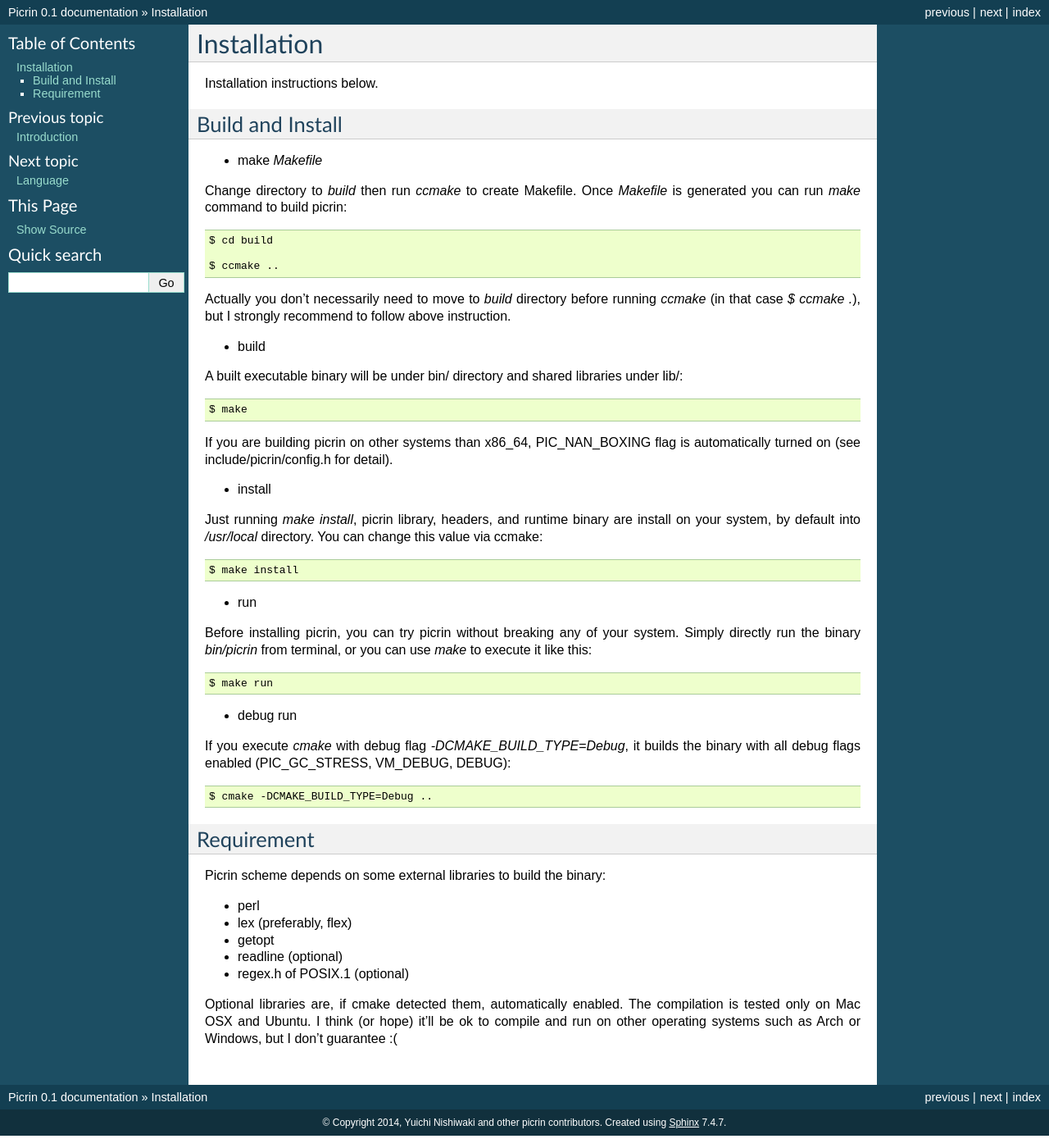
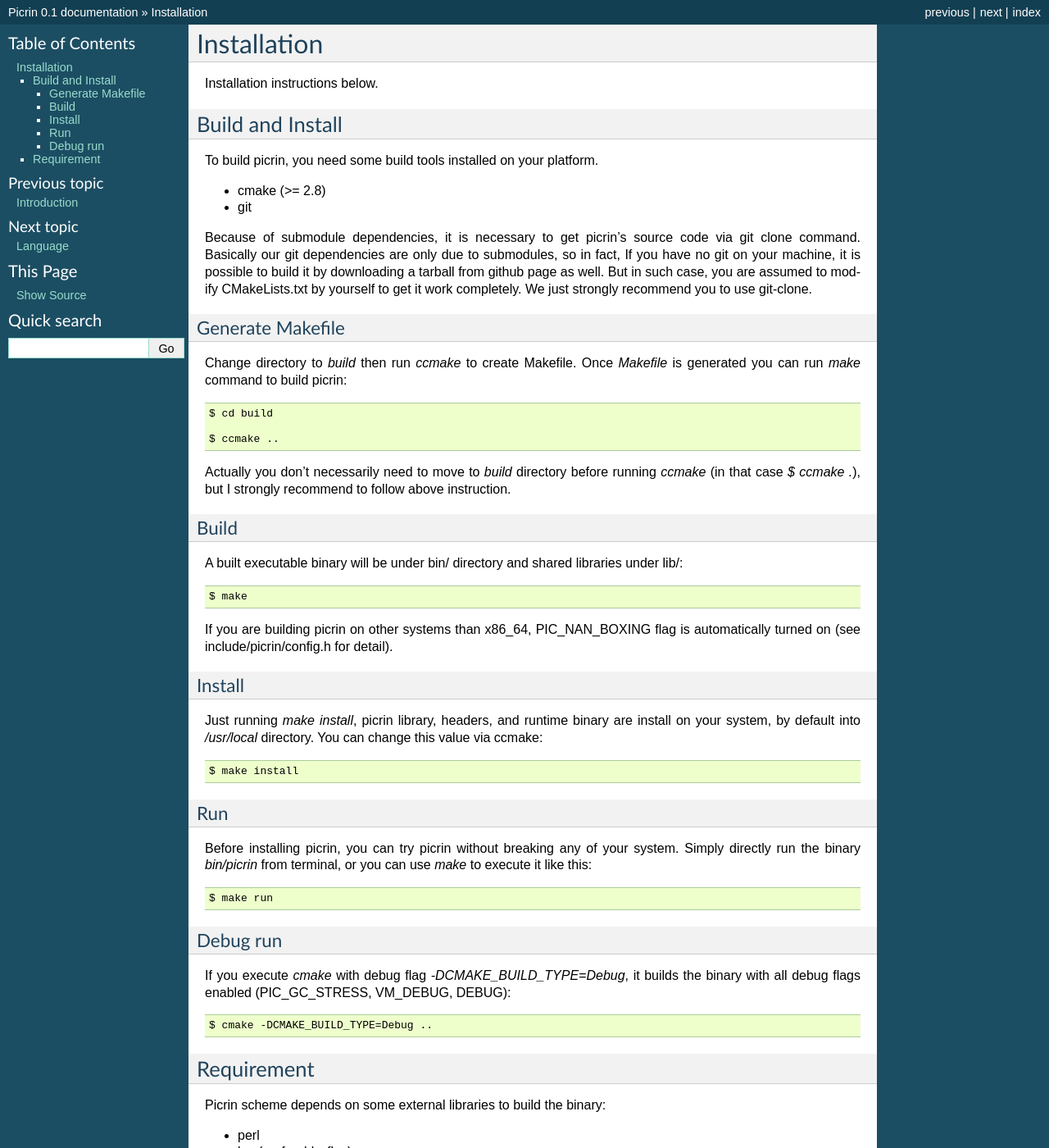
Before and after one commit to picrin-scheme/picrin, a Sphinx documentation site: the page built from docs/deploy.rst, in a window 1280 px wide and 1400 px high. Shown: the whole window at 82% size. Built offline with Sphinx 7.4.7, drawn with Linux system fonts in a browser that asks for light colours.

Commit message:
update sphinx doc

```diff
--- a/docs/deploy.rst
+++ b/docs/deploy.rst
@@ -7,7 +7,15 @@
 Build and Install
 -----------------
 
-- make `Makefile`
+To build picrin, you need some build tools installed on your platform.
+
+- cmake (>= 2.8)
+- git
+
+Because of submodule dependencies, it is necessary to get picrin's source code via git clone command. Basically our git dependencies are only due to submodules, so in fact, If you have no git on your machine, it is possible to build it by downloading a tarball from github page as well. But in such case, you are assumed to modify CMakeLists.txt by yourself to get it work completely. We just strongly recommend you to use git-clone.
+
+Generate Makefile
+^^^^^^^^^^^^^^^^^
 
 Change directory to `build` then run `ccmake` to create Makefile. Once `Makefile` is generated you can run `make` command to build picrin::
 
@@ -17,7 +25,8 @@
 
 Actually you don't necessarily need to move to `build` directory before running `ccmake` (in that case `$ ccmake .`), but I strongly recommend to follow above instruction.
 
-- build
+Build
+^^^^^
 
 A built executable binary will be under bin/ directory and shared libraries under lib/::
 
@@ -25,19 +34,22 @@
 
 If you are building picrin on other systems than x86_64, PIC_NAN_BOXING flag is automatically turned on (see include/picrin/config.h for detail).
 
-- install
+Install
+^^^^^^^
 
 Just running `make install`, picrin library, headers, and runtime binary are install on your system, by default into `/usr/local` directory. You can change this value via ccmake::
 
   $ make install
 
-- run
+Run
+^^^
 
 Before installing picrin, you can try picrin without breaking any of your system. Simply directly run the binary `bin/picrin` from terminal, or you can use `make` to execute it like this::
 
   $ make run
 
-- debug run
+Debug run
+^^^^^^^^^
 
 If you execute `cmake` with debug flag `-DCMAKE_BUILD_TYPE=Debug`, it builds the binary with all debug flags enabled (PIC_GC_STRESS, VM_DEBUG, DEBUG)::
 
```
